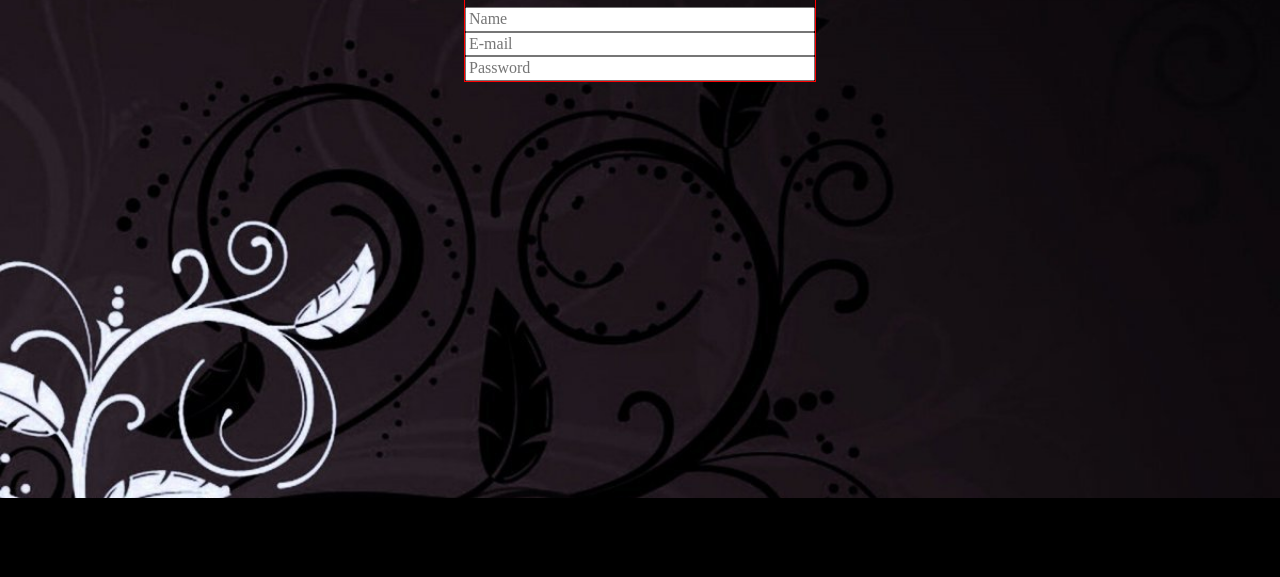
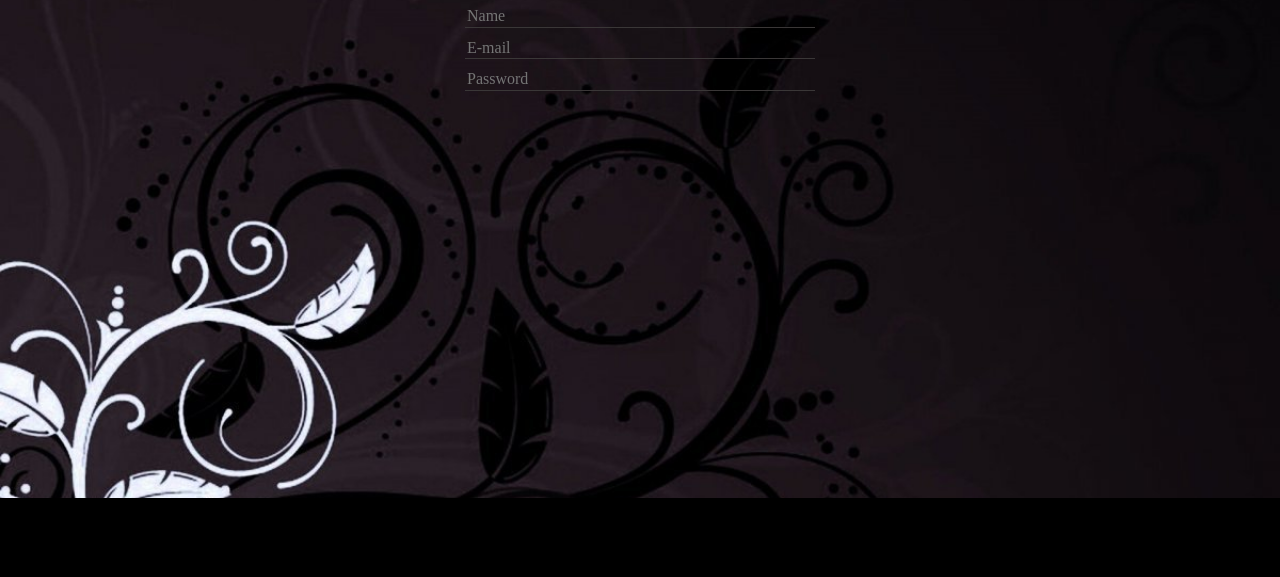
Before and after one commit to SmokenSpanish/Forms, a plain HTML site: page index.html in a window 1280 px wide. Shown: the part 223-800 px from the top of the page. Drawn offline with nearby package versions, Linux system fonts and the light colour scheme.

Commit message:
feat: form addit

```diff
--- a/index.html
+++ b/index.html
@@ -19,9 +19,9 @@
     <section class="main">
         <form class="form">
             <label for="" class="form__field">Регистрация</label>
-            <input type="text" name="" id="" placeholder="Name">
-            <input type="email" name="" id="" placeholder="E-mail">
-            <input type="password" name="" id="" placeholder="Password">
+            <input class="form__input form__input_type_name" type="text" name="" id="" placeholder="Name">
+            <input class="form__input form__input_type_email" type="email" name="" id="" placeholder="E-mail">
+            <input class="form__input form__input_type_password" type="password" name="" id="" placeholder="Password">
         </form>
     </section>
     <footer>
--- a/style.css
+++ b/style.css
@@ -46,10 +46,22 @@
     display: flex;
     flex-direction: column;
     width: 350px;
-    border: 1px solid red;
 }
 
 .form__field {
     color: white;
     margin-bottom: 10px;
 }
+
+.form__input {
+    border: none;
+    border-bottom: 1px solid rgb(58, 55, 55);
+    margin-bottom: 10px;
+    background-color: inherit;
+    color: white;
+}
+
+.form__input:focus {
+    outline: none;
+    background-color: black;
+}
```
